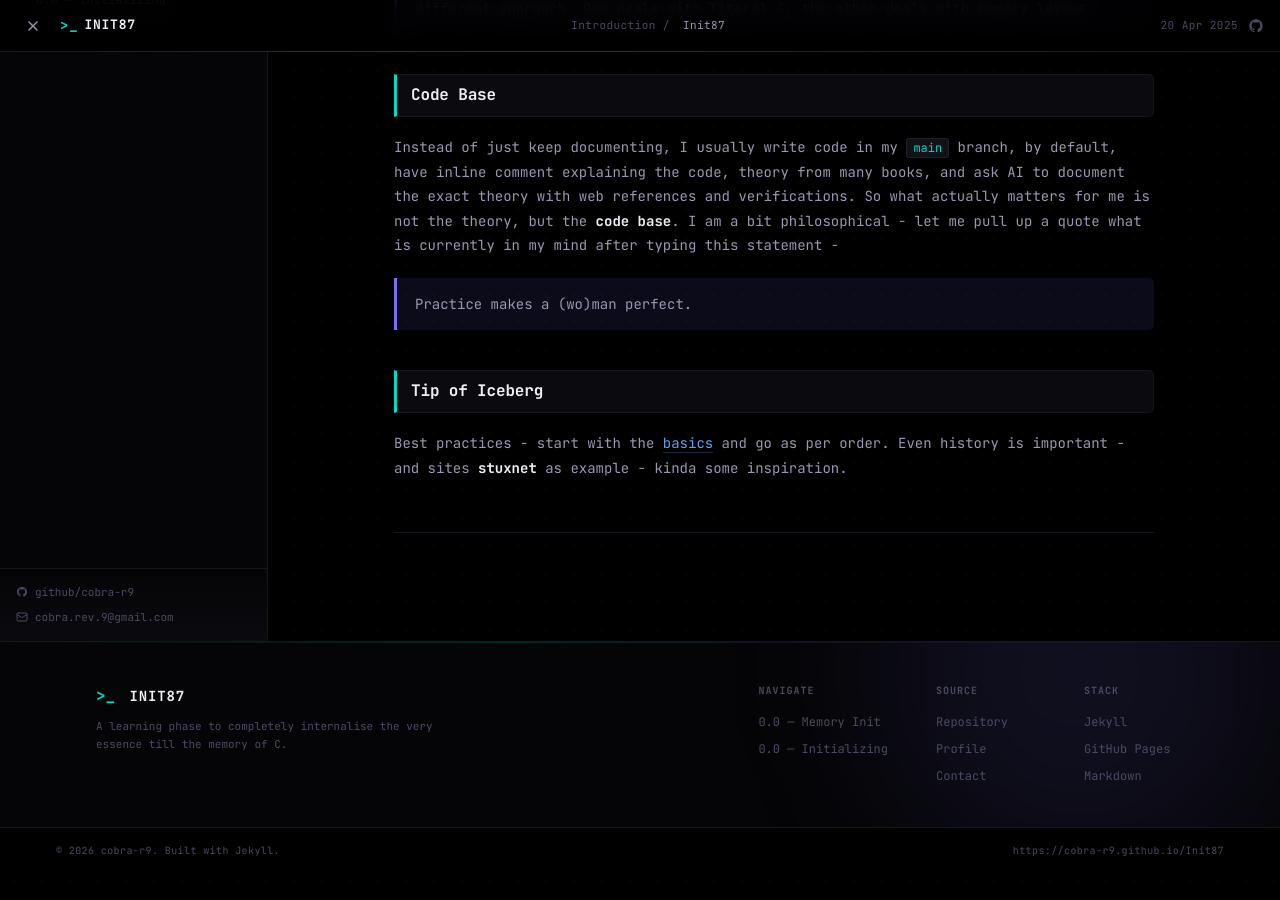
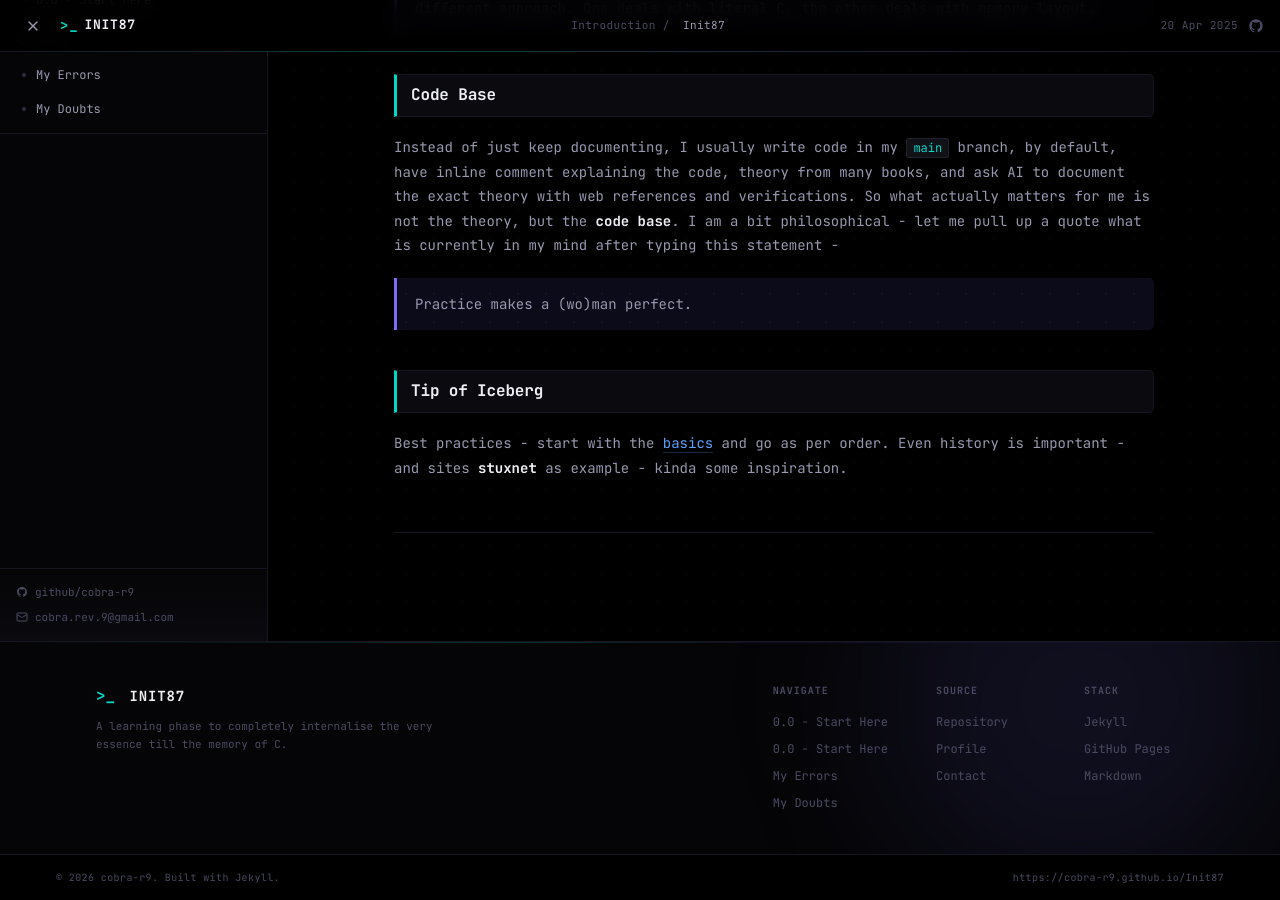
Before and after one commit to cobra-r9/Init87, a Jekyll site: the page built from index.md, in a window 1280 px wide and 900 px high, scrolled down 2313 px. Built offline with Jekyll 4.4.1, drawn with Linux system fonts in a browser that asks for light colours; before the commit the page ends 3186 px from its top, so only the background shows below that; some of the changed text lies outside the part shown.

```diff
--- a/_config.yml
+++ b/_config.yml
@@ -9,14 +9,30 @@ theme: minima
 plugins:
   - jekyll-feed
 
+permalink: /posts/:slug/
+
+defaults:
+  - scope:
+      path: ""
+      type: "posts"
+    values:
+      layout: "post"
+
 sidebar:
   - title: "Memory"
     id: "memory"
     links:
-      - text: "0.0 — Memory Init"
+      - text: "0.0 - Start Here"
         url: "/memory/part0/0.0"
-  - title: "Part 0 — Foundations"
-    id: "part0"
+  - title: "C Basics"
+    id: "basics"
     links:
-      - text: "0.0 — Initializing"
+      - text: "0.0 - Start Here"
         url: "/part0/0.0"
+  - title: "Posts"
+    id: "posts"
+    links:
+      - text: "My Errors"
+        url: "/errors"
+      - text: "My Doubts"
+        url: "/doubts"
--- /dev/null
+++ b/_layouts/post.html
@@ -0,0 +1,4 @@
+---
+layout: default
+---
+{{ content }}
```
Also changed, not shown: _posts/2026-04-20-null-pointer-deref.md (added, +15 -0 lines), doubts.html (added, +22 -0 lines), errors.html (added, +22 -0 lines).
